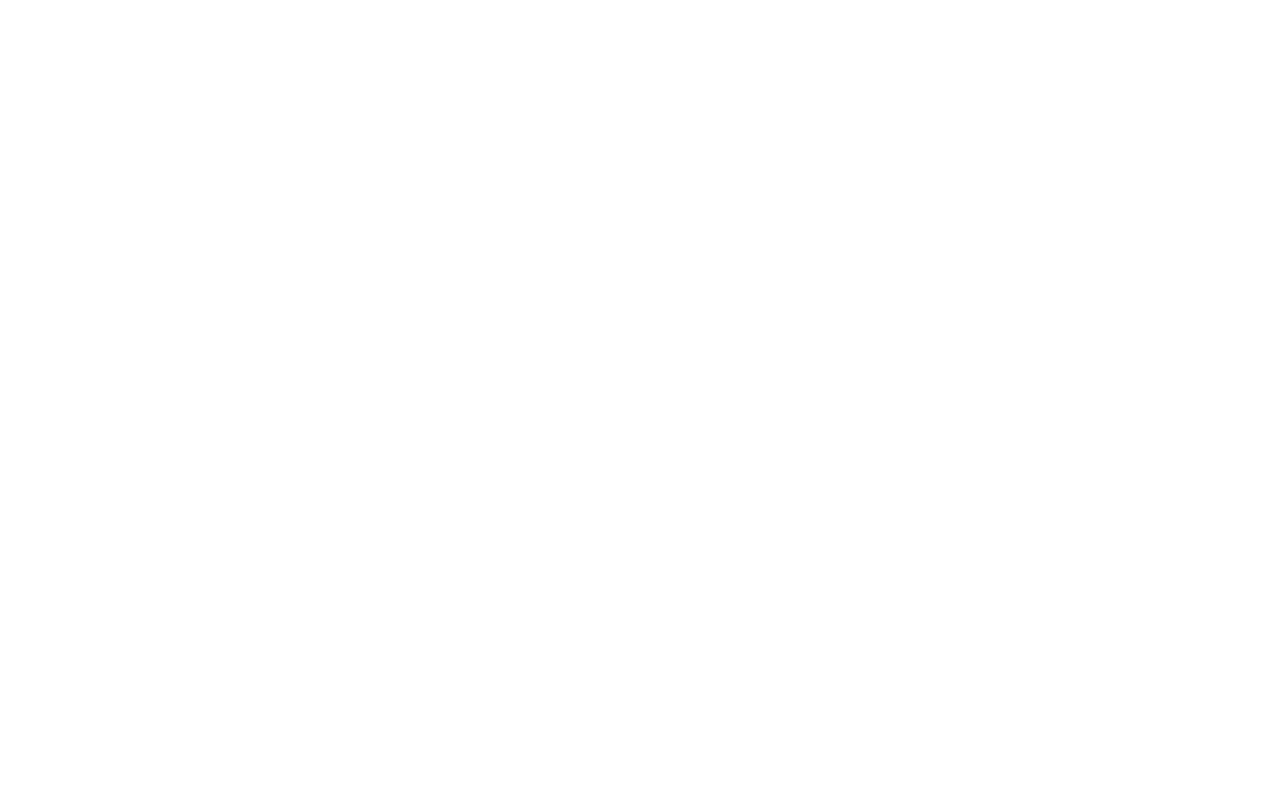
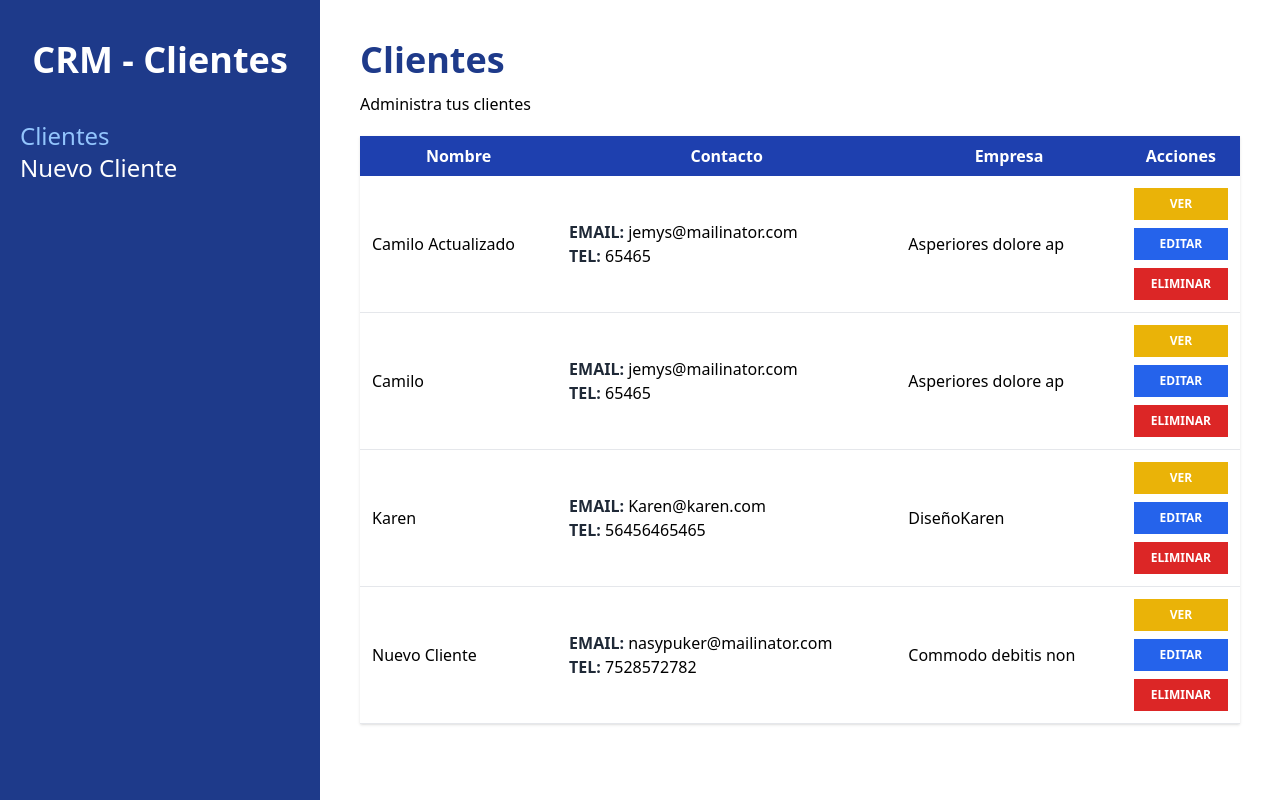
Before and after one commit to Racknar0/REACT-CRM_Administrador_de_clientes, a React (Vite) app: page / in a window 1280 px wide. Before the commit this address had no page. Built offline with nearby package versions, Linux system fonts and the light colour scheme; data requests are answered from the project's data file.

Commit message:
fix routes

```diff
--- a/db.json
+++ b/db.json
@@ -25,12 +25,12 @@
       "id": 3
     },
     {
-      "nombre": "Fugiat id nihil cor",
-      "empresa": "Ea dolores ducimus ",
-      "email": "wabas@mailinator.com",
-      "telefono": "324234324",
-      "notas": "Deserunt dolores exe",
-      "id": 5
+      "nombre": "Nuevo Cliente",
+      "empresa": "Commodo debitis non ",
+      "email": "nasypuker@mailinator.com",
+      "telefono": "7528572782",
+      "notas": "Numquam proident ut",
+      "id": 4
     }
   ]
 }
--- a/src/App.jsx
+++ b/src/App.jsx
@@ -15,7 +15,7 @@
     <BrowserRouter>
       <Routes>
 
-        <Route  path='/clientes' element={<Layout />} >
+        <Route  path='/' element={<Layout />} >
             <Route index element={<Inicio />} />  {/* RUTAS ANIDADAS */}
             <Route path='nuevo' element={<NuevoCliente />} />  {/* RUTAS ANIDADAS */}
             <Route path='editar/:id' element={<EditarCliente />} />  {/* RUTAS ANIDADAS */}
--- a/src/components/Cliente.jsx
+++ b/src/components/Cliente.jsx
@@ -18,12 +18,12 @@
             <button
                 type='button'
                 className='bg-yellow-500 hover:bg-yellow-600 block w-full text-white p-2 uppercase font-bold text-xs'
-                onClick={() => navigate(`/clientes/${cliente.id}`)}
+                onClick={() => navigate(`/${cliente.id}`)}
             >Ver</button>
             <button
                 type='button'
                 className='bg-blue-600 hover:bg-blue-700 block w-full text-white p-2 uppercase font-bold text-xs mt-2'
-                onClick={() => navigate(`/clientes/editar/${cliente.id}`)}
+                onClick={() => navigate(`/editar/${cliente.id}`)}
             >Editar</button>
             <button
                 type='button'
--- a/src/components/Formulario.jsx
+++ b/src/components/Formulario.jsx
@@ -60,7 +60,7 @@
 
             const resultado = await respuesta.json();
             console.log(resultado);
-            navigate('/clientes');
+            navigate('/');
 
         } catch (error) {
             console.log(error);
--- a/src/layout/Layout.jsx
+++ b/src/layout/Layout.jsx
@@ -19,12 +19,12 @@
 
             <nav className='mt-10'>
                 <Link
-                    to="/clientes"
-                    className={`${urlActual === '/clientes' ? 'text-blue-300' : 'text-white'} text-2xl block hover:text-blue-300 `}
+                    to="/"
+                    className={`${urlActual === '/' ? 'text-blue-300' : 'text-white'} text-2xl block hover:text-blue-300 `}
                 >Clientes</Link>
                 <Link
-                    to="/clientes/nuevo"
-                    className={`${urlActual === '/clientes/nuevo' ? 'text-blue-300' : 'text-white'} text-2xl block hover:text-blue-300 `}
+                    to="/nuevo"
+                    className={`${urlActual === '/nuevo' ? 'text-blue-300' : 'text-white'} text-2xl block hover:text-blue-300 `}
                 >Nuevo Cliente</Link>
             </nav>
 
```
